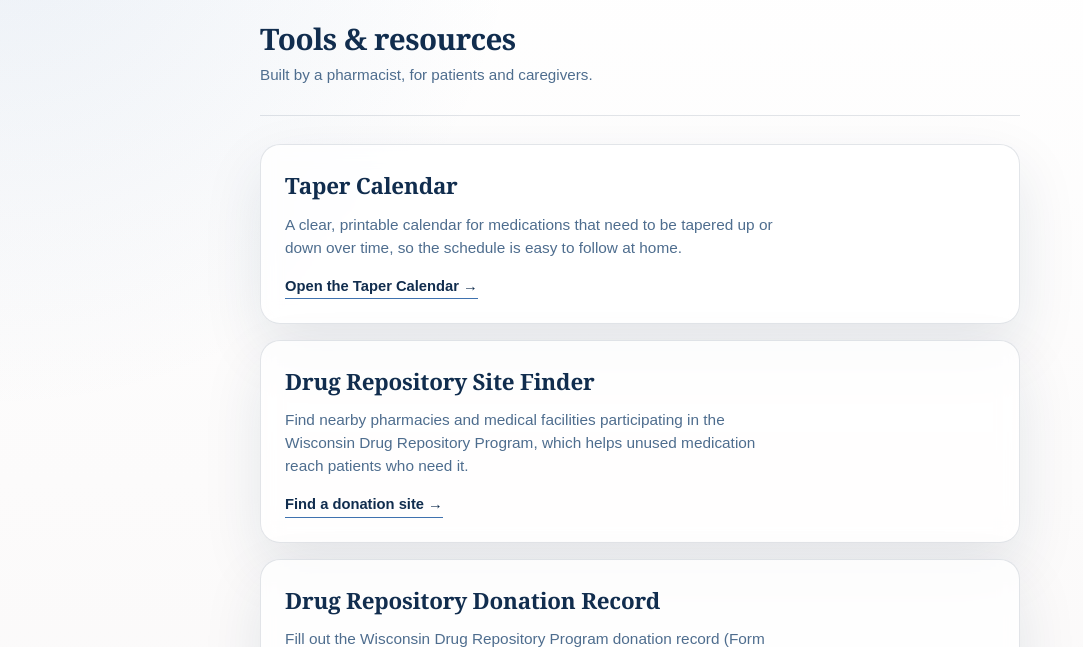
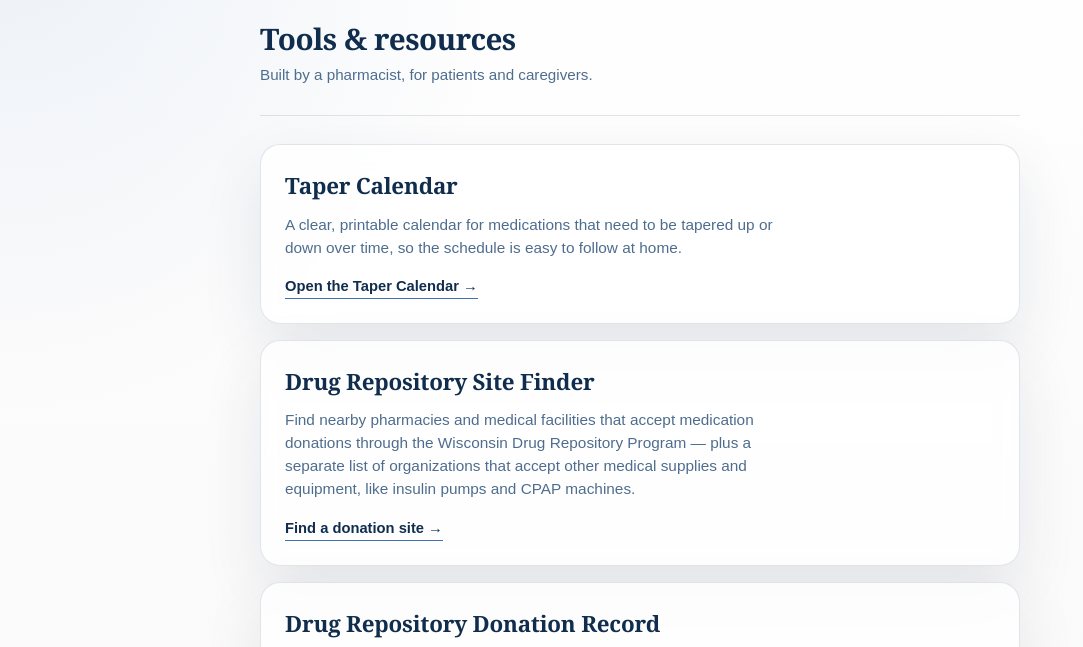
Before and after one commit to ptrapskin/MyPharmacist, a plain HTML site: page index.html in a window 1280 px wide. Shown: the part 112-759 px from the top of the page, without its empty margins (0-1083 px from the left). Drawn offline with Linux system fonts and the light colour scheme.

Commit message:
Clarify Drug Repository Site Finder card description
The program itself only accepts medication donations; the finder tool
separately lists other organizations for medical supplies/equipment
donations (insulin pumps, CPAP, etc.) that aren't part of the program.

Co-Authored-By: Claude Sonnet 5 <noreply@anthropic.com>

```diff
--- a/index.html
+++ b/index.html
@@ -262,7 +262,7 @@
           <div class="tool-card">
             <h3 class="tool-name">Drug Repository Site Finder</h3>
             <p class="tool-copy">
-              Find nearby pharmacies and medical facilities participating in the Wisconsin Drug Repository Program, which helps unused medication reach patients who need it.
+              Find nearby pharmacies and medical facilities that accept medication donations through the Wisconsin Drug Repository Program &mdash; plus a separate list of organizations that accept other medical supplies and equipment, like insulin pumps and CPAP machines.
             </p>
             <a class="tool-link" href="https://tools.catylstrx.com/donate-meds" target="_blank" rel="noopener">Find a donation site &rarr;</a>
           </div>
```
